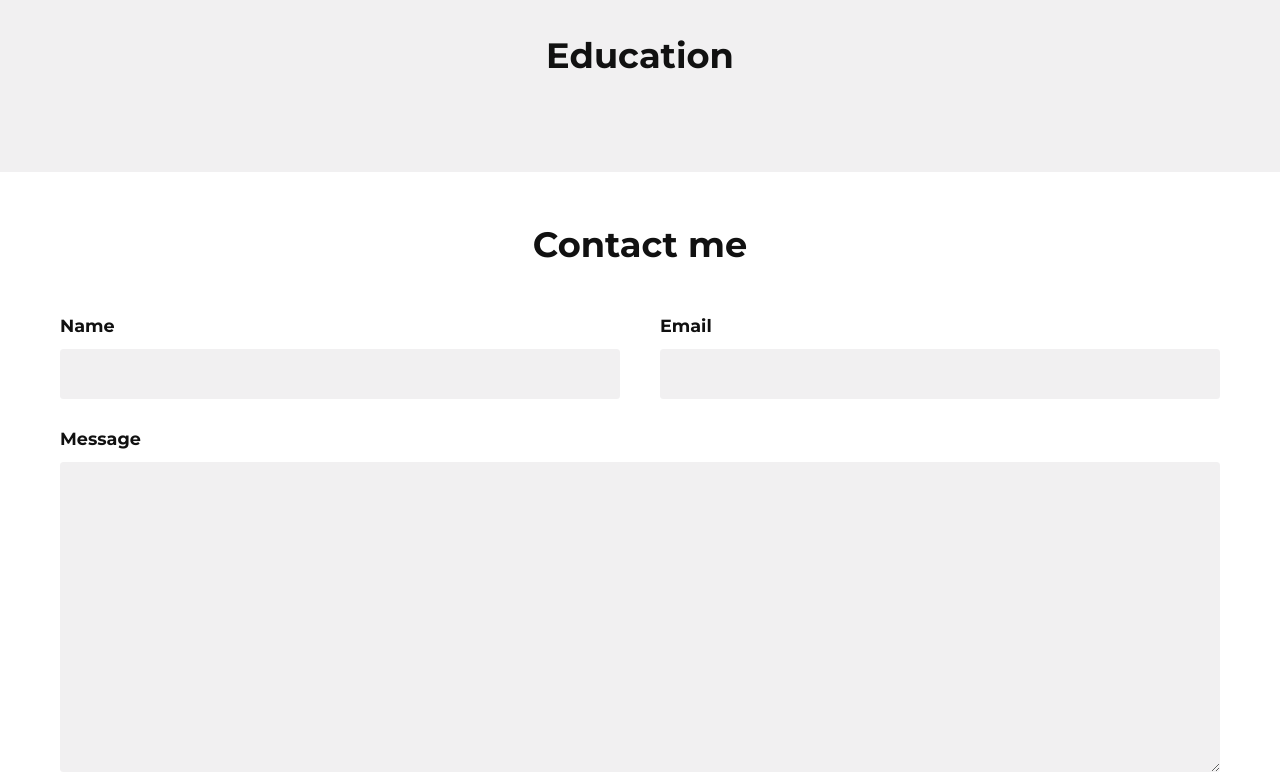
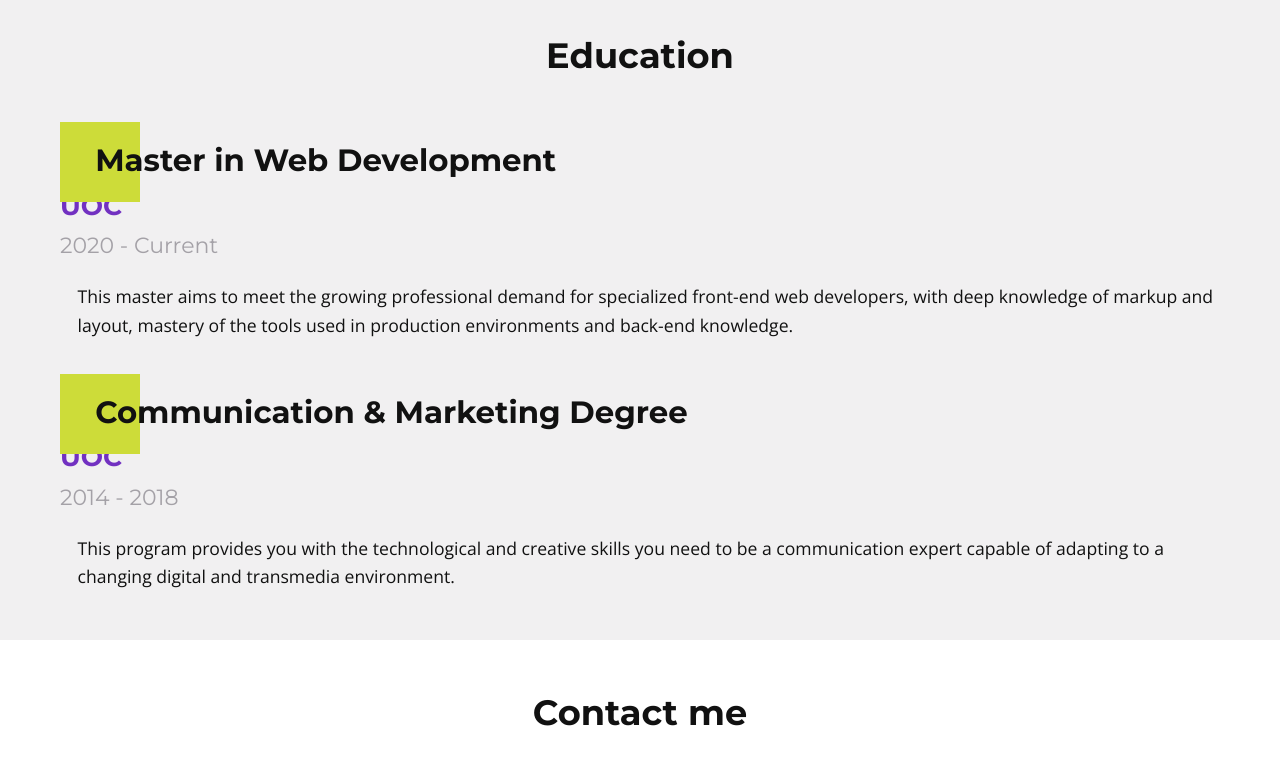
Before and after one commit to lluiscortes/html-css-2-pac1, a website built with Parcel: page src/index.html in a window 1280 px wide. Shown: the part 1640-2417 px from the top of the page. Built offline with nearby package versions, Linux system fonts and the light colour scheme.

```diff
--- a/src/assets/styles/_variables.scss
+++ b/src/assets/styles/_variables.scss
@@ -4,6 +4,7 @@
 $white: #fff;
 $black: #111;
 $light: #f1f0f1;
+$gray: #a4a1a7;
 
 $green: #4caf50;
 $lime: #cddc39;
--- a/src/assets/styles/main.scss
+++ b/src/assets/styles/main.scss
@@ -37,6 +37,7 @@
 @import 'parts/preloader';
 @import 'parts/toggle';
 @import 'parts/animations';
+@import 'parts/education';
 
 /**
  * Import plugins custom scripts
--- /dev/null
+++ b/src/assets/styles/parts/_education.scss
@@ -0,0 +1,45 @@
+.education {
+
+  &:not(:last-child) {
+    margin-bottom: 2rem;
+  }
+
+  .education__degree {
+    font-size: 1.75rem;
+    margin-bottom: .5rem;
+    position: relative;
+    z-index: 0;
+    padding: 1rem 0 0 2rem;
+
+    &:before {
+      content: '';
+      display: block;
+      height: 80px;
+      width: 80px;
+      background: $secondary-color;
+      margin: 0 0 1rem 0;
+      position: absolute;
+      top: 0;
+      left: 0;
+      z-index: -1;
+    }
+  }
+
+  .education__school {
+    color: $primary-color;
+    font-size: 1.5rem;
+    margin-bottom: .5rem;
+  }
+
+  .education__date {
+    font-size: 1.25rem;
+    color: $gray;
+    font-weight: $font-weight-base;
+    margin-bottom: 1.25rem;
+  }
+
+  .education__description {
+    padding: 0 0 0 1rem;
+    margin: 0;
+  }
+}
--- a/src/assets/styles/parts/_hero.scss
+++ b/src/assets/styles/parts/_hero.scss
@@ -33,8 +33,8 @@
     z-index: 0;
 
     &:before, img {
-      height: 180px;
-      width: 180px;
+      height: 200px;
+      width: 200px;
       border-radius: 100%;
     }
 
--- a/src/assets/styles/parts/_toggle.scss
+++ b/src/assets/styles/parts/_toggle.scss
@@ -22,7 +22,7 @@
     height: 3px;
     width: 40px;
     margin: 6px 0;
-    background-color: $dark-blue;
+    background-color: $body-color;
     transition: $transition-base;
   }
 
--- a/src/index.html
+++ b/src/index.html
@@ -144,9 +144,27 @@
 <section id="education" class="section section--light">
     <div class="container">
         <h2 class="section__heading">Education</h2>
+
         <div class="education">
+            <h2 class="education__degree">Master in Web Development</h2>
+            <h3 class="education__school">UOC</h3>
+            <h4 class="education__date">2020 - Current</h4>
+            <p class="education__description">
+                This master aims to meet the growing professional demand for specialized front-end web developers,
+                with deep knowledge of markup and layout, mastery of the tools used in production environments and back-end knowledge.
+            </p>
+        </div>
 
+        <div class="education">
+            <h2 class="education__degree">Communication & Marketing Degree</h2>
+            <h3 class="education__school">UOC</h3>
+            <h4 class="education__date">2014 - 2018</h4>
+            <p class="education__description">
+                This program provides you with the technological and creative skills you need to be a communication
+                expert capable of adapting to a changing digital and transmedia environment.
+            </p>
         </div>
+
     </div>
 </section>
 <!-- Education : END -->
```
Also changed, not shown: src/assets/images/avatar.jpg.
